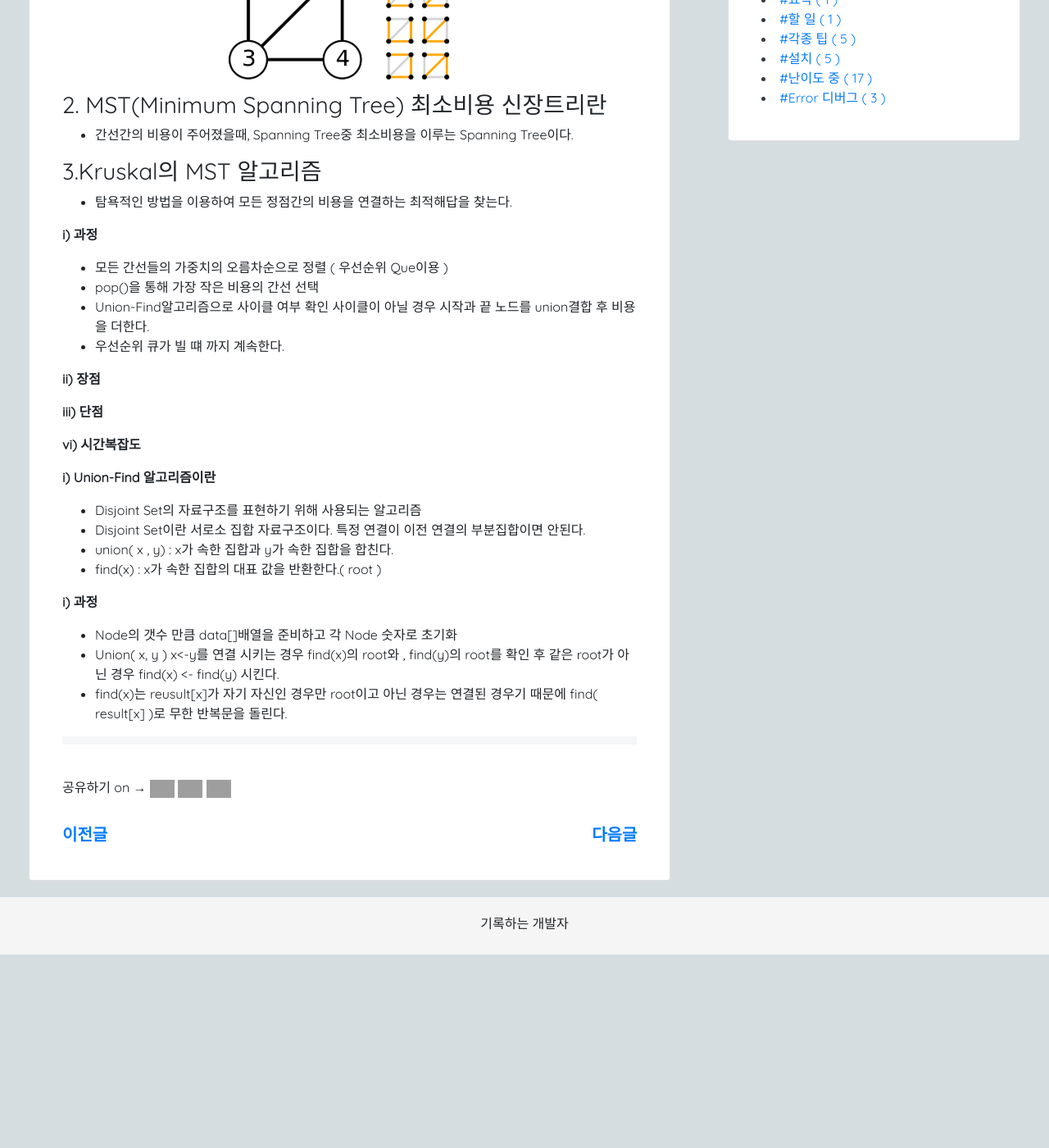
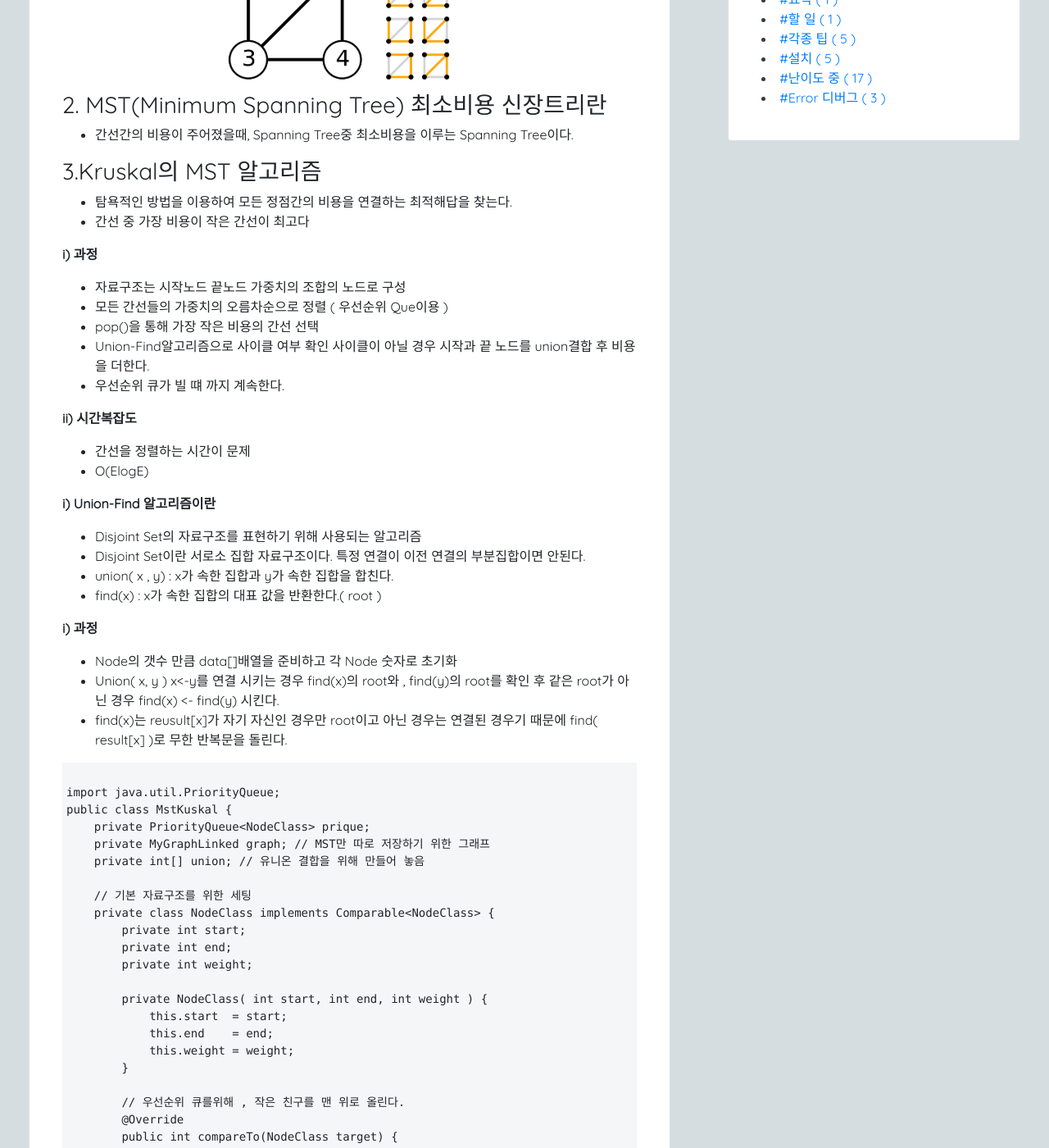
Before and after one commit to 7271kim/7271kim.github.com, a Jekyll site: the page built from _posts/algorithm/2019-10-30-mst-1-kruskal.md, in a window 1280 px wide and 1400 px high, scrolled down 836 px. Shown: the whole window at 82% size. Built offline with Jekyll 4.4.1, drawn with Linux system fonts in a browser that asks for light colours; nearby versions of some CDN libraries; a script that is not in the unit is left out; comment, search, counter and statistics services are not loaded; before the commit the page ends 2000 px from its top, so only the background shows below that; some of the changed text lies outside the part shown; grey boxes are pictures that could not be loaded.

Commit message:
[2019.10.30] - kruskal추가

```diff
--- a/_posts/algorithm/2019-10-30-mst-1-kruskal.md
+++ b/_posts/algorithm/2019-10-30-mst-1-kruskal.md
@@ -29,19 +29,18 @@
 
 ### 3.Kruskal의 MST 알고리즘
  - 탐욕적인 방법을 이용하여  모든 정점간의 비용을 연결하는 최적해답을 찾는다.
+ - 간선 중 가장 비용이 작은 간선이 최고다
 
 <p class="bold-text"> i) 과정</p>
+ - 자료구조는 시작노드 끝노드 가중치의 조합의 노드로 구성
  - 모든 간선들의 가중치의 오름차순으로 정렬 ( 우선순위 Que이용 )
  - pop()을 통해 가장 작은 비용의 간선 선택
  - Union-Find알고리즘으로 사이클 여부 확인 사이클이 아닐 경우 시작과 끝 노드를 union결합 후 비용을 더한다.
  - 우선순위 큐가 빌 떄 까지 계속한다.
 
-<p class="bold-text"> ii) 장점 </p>
-
-<p class="bold-text"> iii) 단점 </p>
-
-<p class="bold-text"> vi) 시간복잡도</p>
-
+<p class="bold-text"> ii) 시간복잡도</p>
+ - 간선을 정렬하는 시간이 문제
+ -  O(ElogE)
 
 <p class="bold-text">i) Union-Find 알고리즘이란 </p>
  - Disjoint Set의 자료구조를 표현하기 위해 사용되는 알고리즘
@@ -55,4 +54,106 @@
  - find(x)는 reusult&#91;x]가 자기 자신인 경우만 root이고 아닌 경우는 연결된 경우기 때문에 find( result&#91;x] )로 무한 반복문을 돌린다.
 
 <pre>
+
+import java.util.PriorityQueue;
+public class MstKuskal {
+    private PriorityQueue&lt;NodeClass> prique;
+    private MyGraphLinked graph; // MST만 따로 저장하기 위한 그래프
+    private int[] union; // 유니온 결합을 위해 만들어 놓음
+
+    // 기본 자료구조를 위한 세팅
+    private class NodeClass implements Comparable&lt;NodeClass> {
+        private int start;
+        private int end;
+        private int weight;
+
+        private NodeClass( int start, int end, int weight ) {
+            this.start  = start;
+            this.end    = end;
+            this.weight = weight;
+        }
+
+        // 우선순위 큐를위해 , 작은 친구를 맨 위로 올린다.
+        @Override
+        public int compareTo(NodeClass target) {
+            return target.weight > weight ? -1 : 1;
+        }
+    }
+
+    public MstKuskal( int nodeCount ) {
+        prique  = new PriorityQueue&lt;NodeClass>();
+        graph = new MyGraphLinked(nodeCount);
+
+        //유니온 결합을 위해 세팅
+        union   = new int[nodeCount+1];
+        for (int index = 0; index &lt; union.length; index++) {
+            union[index] = index;
+        }
+    }
+
+    public void push( int start, int end, int weight ) {
+        NodeClass temp = new NodeClass(start, end, weight);
+        prique.add(temp);
+    }
+
+    public int getMinValue() {
+        int result = 0;
+        while( !prique.isEmpty() ) {
+            //poll()을 통해 가장 작은 비용의 간선 선택
+            NodeClass temp = prique.poll();
+            int start   = temp.start;
+            int end     = temp.end;
+            int weight  = temp.weight;
+
+            if( unionFind(start) != unionFind(end) ) {
+                result += weight;
+                union( start , end );
+                graph.push(start, end, weight);
+            }
+
+        }
+
+        return result;
+    }
+
+    //유니온 결합 Root 확인
+    private int unionFind( int start ){
+        int result = union[start];
+
+        if( start == result ) return result;
+        result = unionFind(union[result]);
+
+        return result;
+    }
+
+    // 유니온 결합
+    private void union( int start, int end ){
+        int startRoot = unionFind(start);
+        int endRoot   = unionFind(end);
+        union[endRoot] = startRoot;
+    }
+
+    public void printGraph(){
+        graph.print();
+    }
+
+}
+
+**사용하기
+MstKuskal kuskal = new MstKuskal(7);
+kuskal.push(1, 2, 2);
+kuskal.push(2, 7, 7);
+kuskal.push(7, 6, 9);
+kuskal.push(6, 5, 23);
+kuskal.push(5, 4, 1);
+kuskal.push(4, 1, 10);
+kuskal.push(1, 3, 3);
+kuskal.push(2, 3, 3);
+kuskal.push(3, 7, 4);
+kuskal.push(3, 6, 3);
+kuskal.push(3, 5, 6);
+
+System.out.println(" 최소비용 : " + kuskal.getMinValue());
+kuskal.printGraph();
+
 </pre>
```
